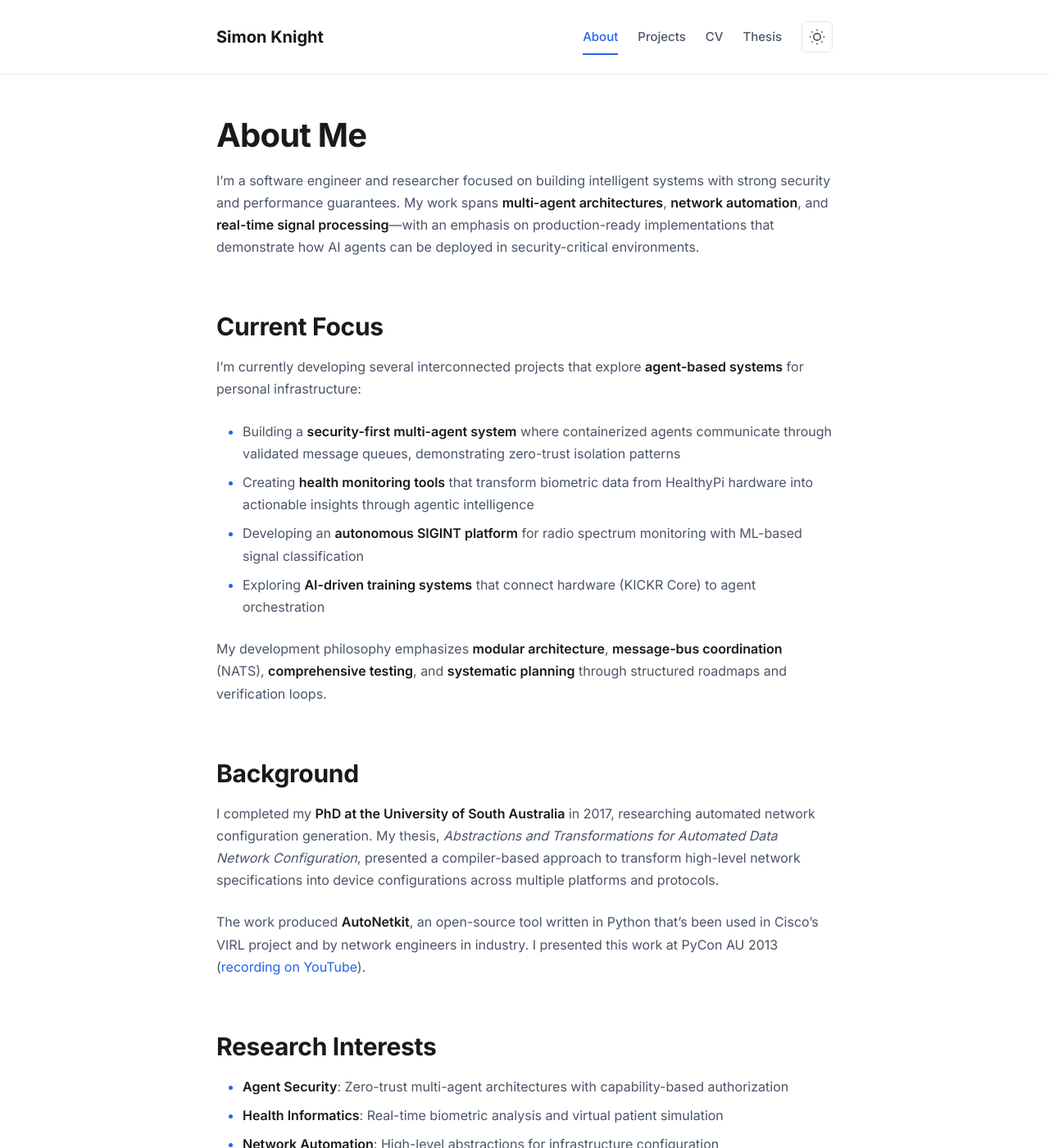
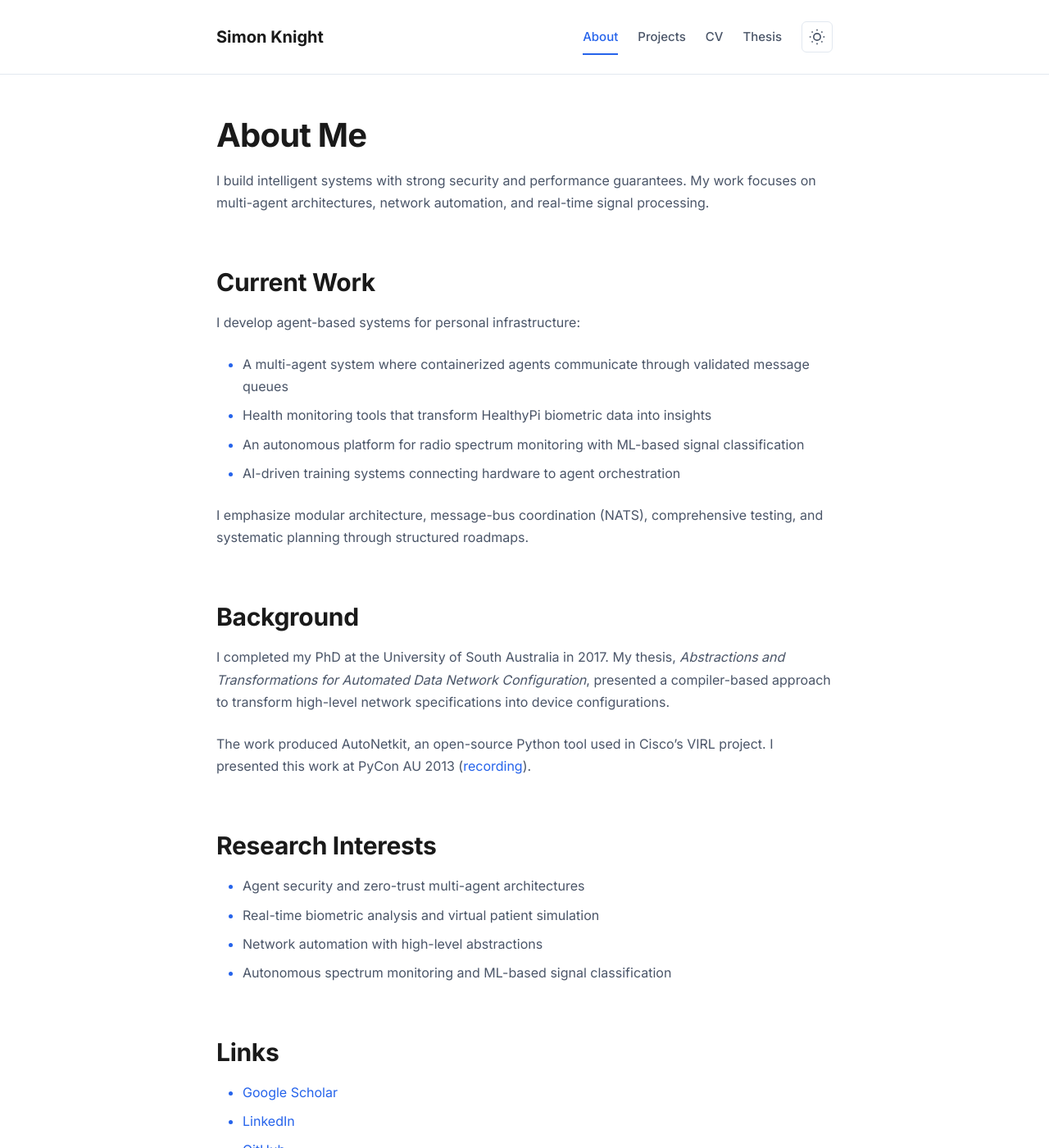
Before and after one commit to sk2/sk2.github.com, a Jekyll site: the page built from index.md, in a window 1280 px wide and 1400 px high. Shown: the whole window at 82% size. Built offline with Jekyll 4.4.1, drawn with Linux system fonts in a browser that asks for light colours; our own code applies the rules of GitHub Pages for plain Markdown files; some of the changed text lies outside the part shown.

Commit message:
Revise website prose following Strunk and White
Apply Elements of Style principles to remove marketing language:
- Omit needless words (Rule 13)
- Use active voice (Rule 10)
- Use definite, specific, concrete language (Rule 12)
- Put statements in positive form (Rule 11)

Changes:
- Remove embellishments like "demonstrates production-ready patterns"
- Cut phrases like "Each project demonstrates" and "with emphasis on"
- Replace passive constructions with active verbs
- Eliminate marketing qualifiers and superlatives
- Shorten sentences, remove redundant expressions
- Make statements direct and concrete

Result: Clean, precise, professional technical writing.

Co-Authored-By: Claude Sonnet 4.5 <noreply@anthropic.com>

```diff
--- a/index.md
+++ b/index.md
@@ -4,34 +4,34 @@ layout: default
 
 # About Me
 
-I'm a software engineer and researcher focused on building intelligent systems with strong security and performance guarantees. My work spans **multi-agent architectures**, **network automation**, and **real-time signal processing**—with an emphasis on production-ready implementations that demonstrate how AI agents can be deployed in security-critical environments.
+I build intelligent systems with strong security and performance guarantees. My work focuses on multi-agent architectures, network automation, and real-time signal processing.
 
-## Current Focus
+## Current Work
 
-I'm currently developing several interconnected projects that explore **agent-based systems** for personal infrastructure:
+I develop agent-based systems for personal infrastructure:
 
-- Building a **security-first multi-agent system** where containerized agents communicate through validated message queues, demonstrating zero-trust isolation patterns
-- Creating **health monitoring tools** that transform biometric data from HealthyPi hardware into actionable insights through agentic intelligence
-- Developing an **autonomous SIGINT platform** for radio spectrum monitoring with ML-based signal classification
-- Exploring **AI-driven training systems** that connect hardware (KICKR Core) to agent orchestration
+- A multi-agent system where containerized agents communicate through validated message queues
+- Health monitoring tools that transform HealthyPi biometric data into insights
+- An autonomous platform for radio spectrum monitoring with ML-based signal classification
+- AI-driven training systems connecting hardware to agent orchestration
 
-My development philosophy emphasizes **modular architecture**, **message-bus coordination** (NATS), **comprehensive testing**, and **systematic planning** through structured roadmaps and verification loops.
+I emphasize modular architecture, message-bus coordination (NATS), comprehensive testing, and systematic planning through structured roadmaps.
 
 ## Background
 
-I completed my **PhD at the University of South Australia** in 2017, researching automated network configuration generation. My thesis, *Abstractions and Transformations for Automated Data Network Configuration*, presented a compiler-based approach to transform high-level network specifications into device configurations across multiple platforms and protocols.
+I completed my PhD at the University of South Australia in 2017. My thesis, *Abstractions and Transformations for Automated Data Network Configuration*, presented a compiler-based approach to transform high-level network specifications into device configurations.
 
-The work produced **AutoNetkit**, an open-source tool written in Python that's been used in Cisco's VIRL project and by network engineers in industry. I presented this work at PyCon AU 2013 ([recording on YouTube](https://www.youtube.com/watch?v=EGK5jjyUBCQ)).
+The work produced AutoNetkit, an open-source Python tool used in Cisco's VIRL project. I presented this work at PyCon AU 2013 ([recording](https://www.youtube.com/watch?v=EGK5jjyUBCQ)).
 
 ## Research Interests
 
-- **Agent Security**: Zero-trust multi-agent architectures with capability-based authorization
-- **Health Informatics**: Real-time biometric analysis and virtual patient simulation
-- **Network Automation**: High-level abstractions for infrastructure configuration
-- **Signal Intelligence**: Autonomous spectrum monitoring and ML-based signal classification
+- Agent security and zero-trust multi-agent architectures
+- Real-time biometric analysis and virtual patient simulation
+- Network automation with high-level abstractions
+- Autonomous spectrum monitoring and ML-based signal classification
 
 ## Links
 
-- [Google Scholar Profile](http://scholar.google.com.au/citations?user=BJ1Efr8AAAAJ)
+- [Google Scholar](http://scholar.google.com.au/citations?user=BJ1Efr8AAAAJ)
 - [LinkedIn](https://www.linkedin.com/in/simoncknight/)
 - [GitHub](https://github.com/sk2)
```
Also changed, not shown: projects.md (+75 -89 lines).
